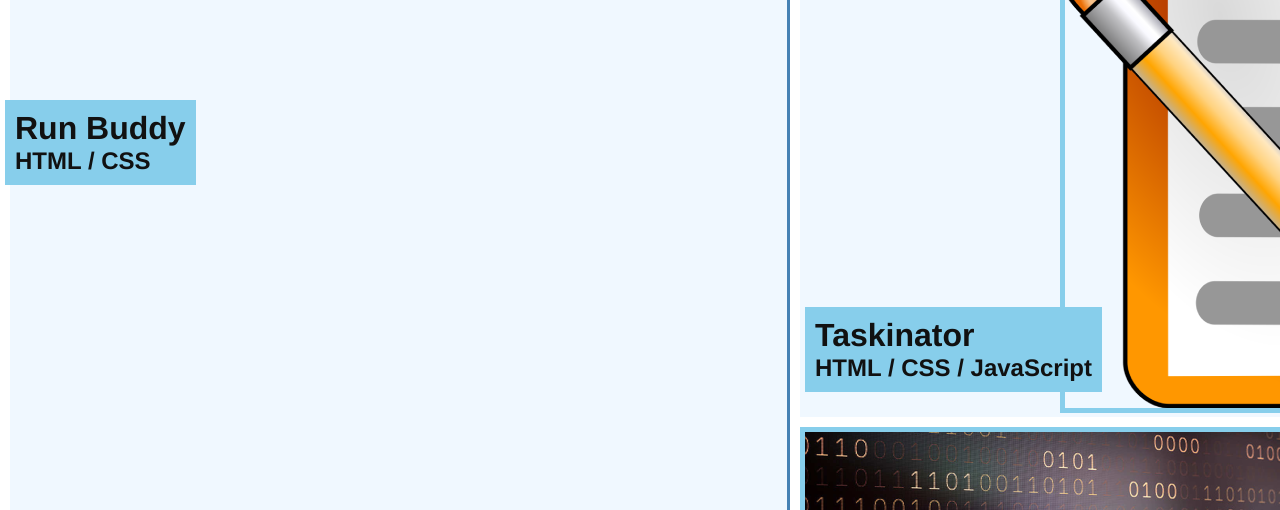
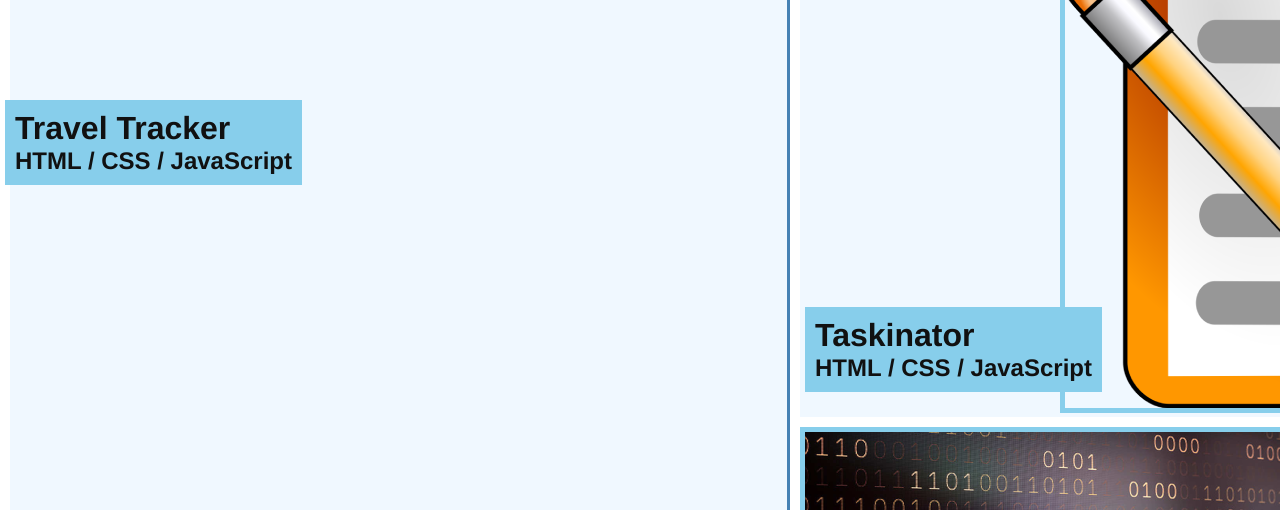
Before and after one commit to ShuanLim/slims-portfolio, a plain HTML site: page index.html in a window 1280 px wide. Shown: the part 590-1100 px from the top of the page. Drawn offline with Linux system fonts and the light colour scheme.

Commit message:
added text

```diff
--- a/index.html
+++ b/index.html
@@ -71,8 +71,8 @@
         </a>
         <div class="project-text">
           <a href="./assets/images/https://shuanlim.github.io/run-buddy/">
-            <h1>Run Buddy</h1>
-            <h2>HTML / CSS</h2>
+            <h1>Travel Tracker</h1>
+            <h2>HTML / CSS / JavaScript</h2>
           </a>
         </div>
       </div>
```
